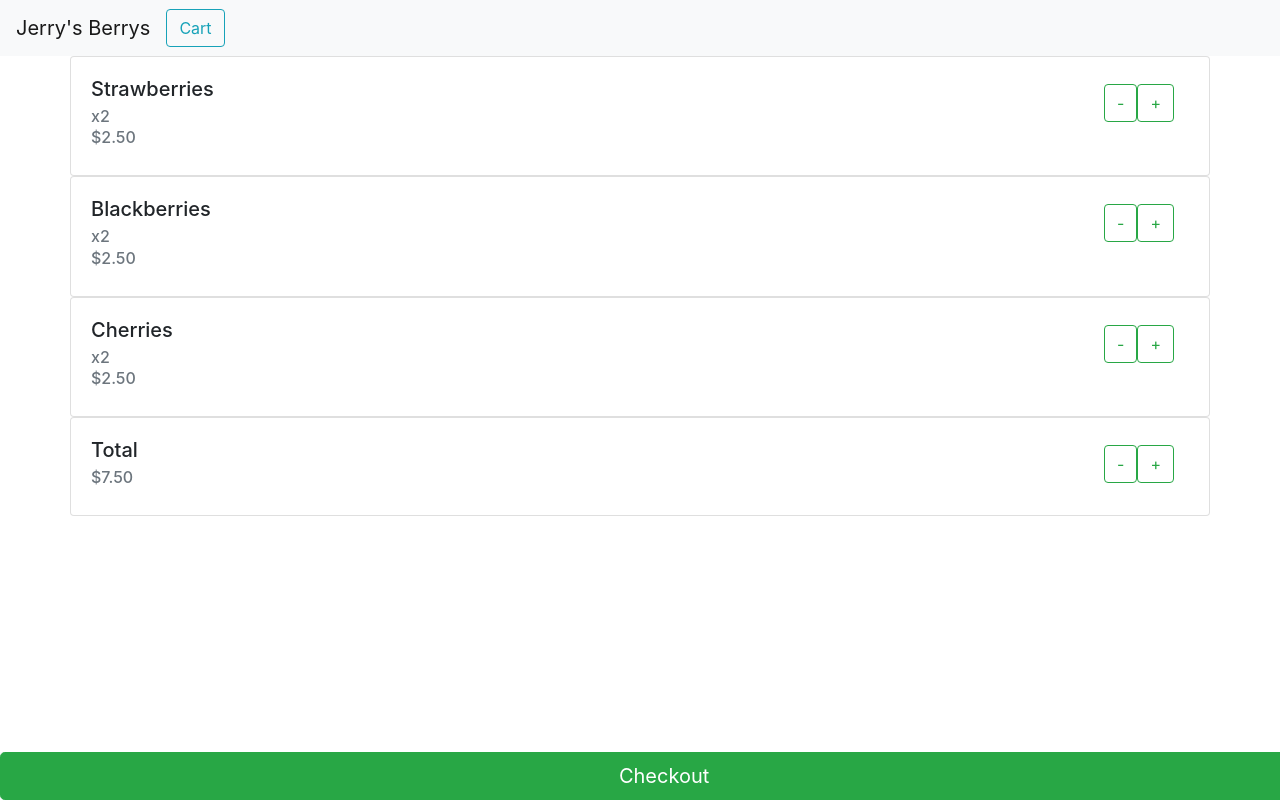
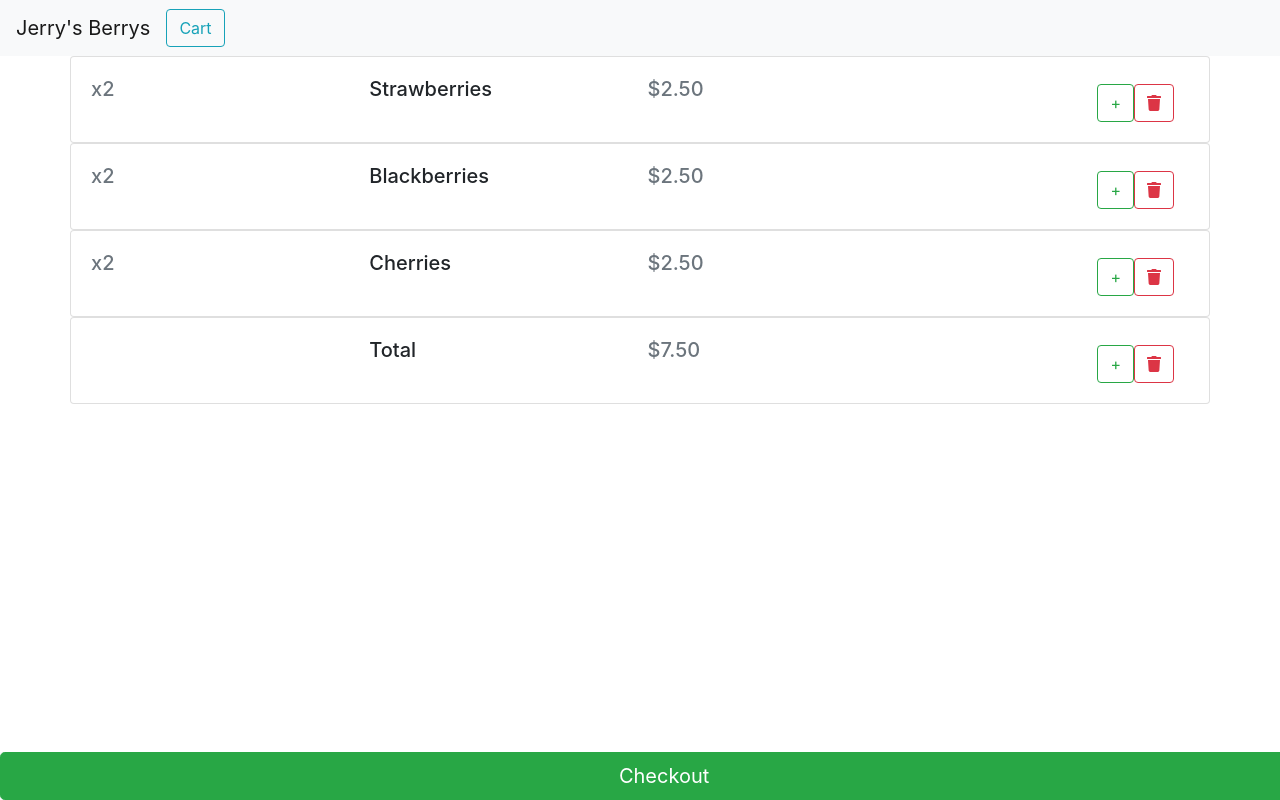
Before and after one commit to bulanov416/hackgt-2020, a React (Create React App) app in the folder client/: page / in a window 1280 px wide. Built offline with nearby package versions, Linux system fonts and the light colour scheme.

Commit message:
Added delete(trash) button and some columns for the car rows

```diff
--- a/client/package.json
+++ b/client/package.json
@@ -3,6 +3,9 @@
   "version": "0.1.0",
   "private": true,
   "dependencies": {
+    "@fortawesome/fontawesome-svg-core": "^1.2.32",
+    "@fortawesome/free-solid-svg-icons": "^5.15.1",
+    "@fortawesome/react-fontawesome": "^0.1.11",
     "@testing-library/jest-dom": "^4.2.4",
     "@testing-library/react": "^9.5.0",
     "@testing-library/user-event": "^7.2.1",
--- a/client/src/components/CartItem.js
+++ b/client/src/components/CartItem.js
@@ -5,9 +5,13 @@ import Row from 'react-bootstrap/Row';
 import Col from 'react-bootstrap/Col';
 import Card from "react-bootstrap/Card";
 
+import { FontAwesomeIcon } from '@fortawesome/react-fontawesome'
+import { faTrash } from '@fortawesome/free-solid-svg-icons'
+
 function CartItem(props) {
 
     const { name, quantity, price } = props;
+    const element = <FontAwesomeIcon icon={faTrash} />
 
     return (
         <>
@@ -15,13 +19,17 @@ function CartItem(props) {
                 <Card.Body>
                     <Row style={{'width':'100%'}}>
                         <Col>
+                            <Card.Title className="mb-2 text-muted"> { quantity } </Card.Title>
+                        </Col>
+                        <Col>
                             <Card.Title>{name}</Card.Title>
-                            <Card.Subtitle className="mb-2 text-muted"> { quantity } </Card.Subtitle>
-                            <Card.Subtitle className="mb-2 text-muted"> { price }</Card.Subtitle>
+                        </Col>
+                        <Col>
+                            <Card.Title className="mb-2 text-muted"> { price }</Card.Title>
                         </Col>
                         <Col style={{"paddingRight":"0px"}}>
+                            <Button variant={'outline-danger'} className={"float-right"} style={{'marginTop':'7px'}}>{element}</Button>
                             <Button variant={'outline-success'} className={"float-right"} style={{'marginTop':'7px'}}>+</Button>
-                            <Button variant={'outline-success'} className={"float-right"} style={{'marginTop':'7px'}}>-</Button>
                         </Col>
                     </Row>
                 </Card.Body>
```
Also changed, not shown: 2 other files (tests, documents, lock files or other folders).
